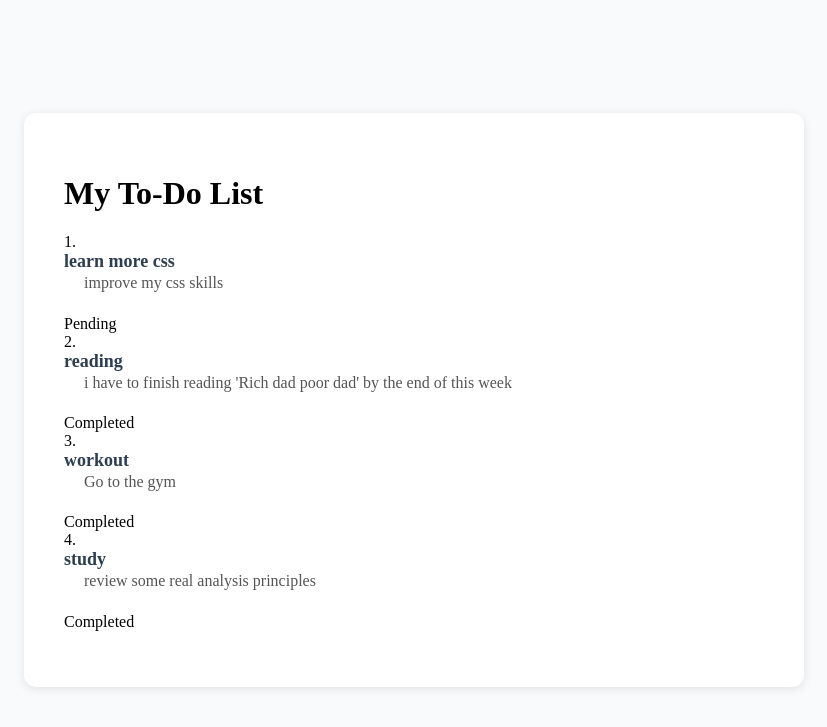
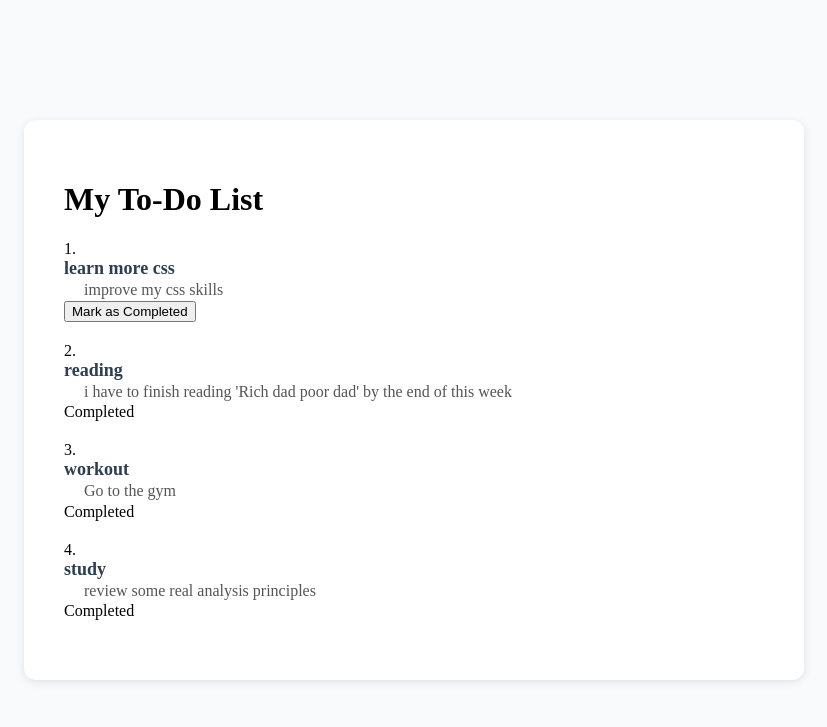
Before and after one commit to lawrencium369/todo_app, a Django app: page / in a window 1280 px wide. Shown: the top 727 px of the page, without its empty margins (226-1053 px from the left). Run offline with Django 5.2, Linux system fonts and the light colour scheme; data comes from the database, SQL or seed files in the repository; both versions use the stored data as it was after the commit.

Commit message:
added a complete button on the front end

```diff
--- a/mytodo/models.py
+++ b/mytodo/models.py
@@ -5,7 +5,7 @@
     title = models.CharField(max_length=200)
     description = models.TextField(blank=True)
     created_at = models.DateTimeField(auto_now_add=True)
-    completed = models.BooleanField(default=True)
+    completed = models.BooleanField(default=False)
     user = models.ForeignKey(User, on_delete=models.CASCADE)
 
     def __str__(self):
--- a/mytodo/templates/mytodo/home.html
+++ b/mytodo/templates/mytodo/home.html
@@ -7,12 +7,16 @@
             <li>
                 <div class="task-title">{{ task.title }}</div>
                 <div class="task-desc">{{ task.description }}</div>
+                {% if not task.completed %}
+                    <form method="post" action="{% url 'mark_completed' task.id %}" style="display:inline;">
+                        {% csrf_token %}
+                        <button type="submit" class="btn btn-success btn-sm">Mark as Completed</button>
+                    </form>
+                {% endif %}
+                {% if task.completed %}
+                    <span class="badge bg-success">Completed</span>
+                {% endif %}
             </li>
-            {% if task.completed %}
-                <span class="badge bg-success">Completed</span>
-            {% else %}
-                <span class="badge bg-warning">Pending</span>
-            {% endif %}
         {% empty %}
             <li>No tasks added yet.</li>
         {% endfor %}
--- a/mytodo/urls.py
+++ b/mytodo/urls.py
@@ -3,4 +3,5 @@
 
 urlpatterns = [
     path("", views.home, name="mytodo_home"),
+    path('mark_completed/<int:task_id>/', views.mark_completed, name='mark_completed'),
 ]
--- a/mytodo/views.py
+++ b/mytodo/views.py
@@ -1,5 +1,6 @@
 from django.shortcuts import render
 from .models import Task
+from django.shortcuts import redirect, get_object_or_404
 
 def home(request):
     context = {
@@ -7,3 +8,10 @@
         'title': 'My To-Do List',
     }
     return render(request, 'mytodo/home.html', context)
+
+def mark_completed(request, task_id):
+    if request.method == "POST":
+        task = get_object_or_404(Task, id=task_id)
+        task.completed = True
+        task.save()
+    return redirect('mytodo_home')
```
Also changed, not shown: db.sqlite3.
